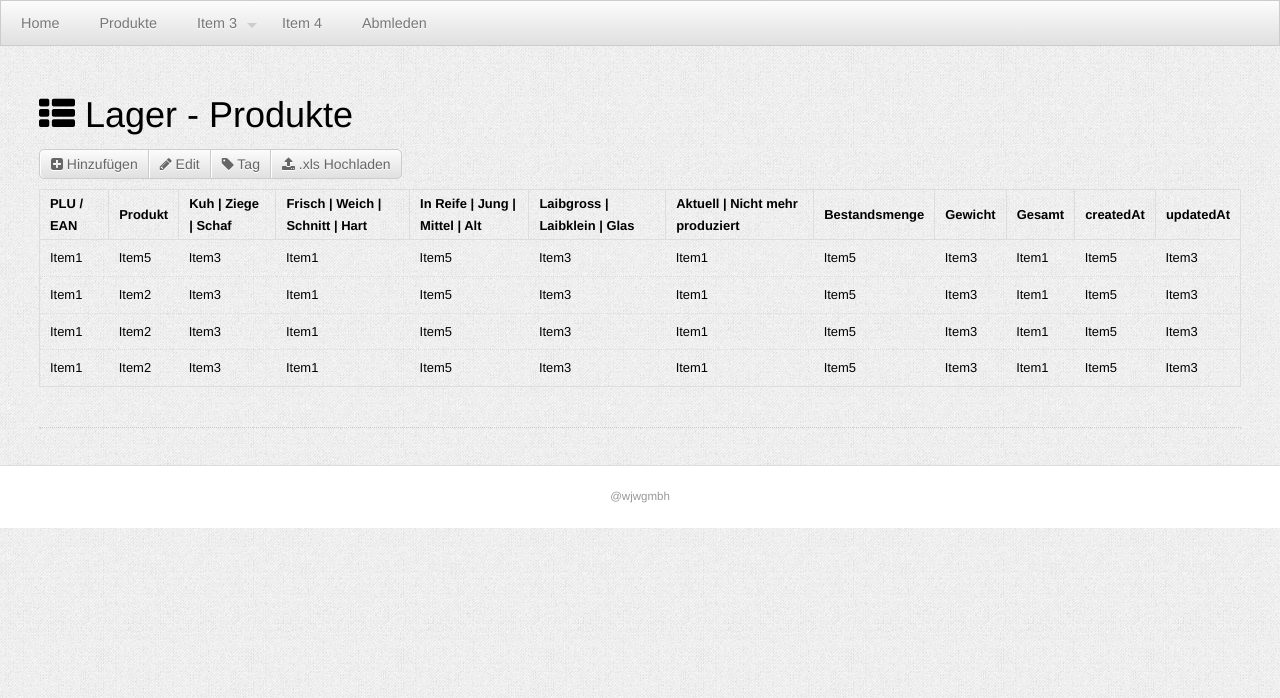
After one commit to grodekwork/lager, a CodeIgniter app: page /lager/index.php/productcontroller/index in a window 1280 px wide. The commit adds this page. Shown: the top 698 px of the page. Run offline with CodeIgniter, Linux system fonts and the light colour scheme; the visitor is signed in with stand-in values (Sample User, id 1); some libraries are stand-ins or nearby versions.

Commit message:
added a Product Controller and Views, updated routes, DBController and DBConn Model

```diff
--- a/application/config/routes.php
+++ b/application/config/routes.php
@@ -62,5 +62,10 @@ $route['logout'] = 'AuthController/logout';
 $route['makeDB'] = 'DBController/makeDB';
 $route['makeTables'] = 'DBController/makeTables';
 
+
+//ProductController
+
+$route['produkte'] = 'ProductController';
+
 $route['404_override'] = '';
 $route['translate_uri_dashes'] = FALSE;
--- a/application/controllers/DBController.php
+++ b/application/controllers/DBController.php
@@ -17,6 +17,7 @@ class DBController extends CI_Controller{
         $this->load->model('DBConn','dbconn');
 
         $this->load->model('User_Model','user');
+        $this->load->model('Product_Model','product');
 
     }
 
@@ -40,7 +41,7 @@ class DBController extends CI_Controller{
         //create table user
 
         $this->user->makeTable();
-
+        $this->product->makeTable();
 
 
         //-------------------------------------------------------------------
--- a/application/controllers/MainController.php
+++ b/application/controllers/MainController.php
@@ -24,7 +24,7 @@ class MainController extends CI_Controller{
 
 
 
-        $this->isLogged = FALSE;
+        //$this->isLogged = FALSE;
 
         $this->isLogged = $this->session->userdata('isLogged');
 
@@ -54,9 +54,9 @@ class MainController extends CI_Controller{
 
             if(!$this->dbconn->ifTablesExist()){
 
-                $data['msg'] = "";
+                $data['msg'] = "Alle Tabellen müssen installiert sein! <strong class='warning'>App kann nicht richtig funktionieren!</strong>";
                 $data['link'] = base_url() . "index.php/makeTables";
-                $data['linkAlt'] = "make Tables";
+                $data['linkAlt'] = "instal the Tables";
 
                 $this->load->view("templates/warnings/info",$data);
             }
--- /dev/null
+++ b/application/controllers/ProductController.php
@@ -0,0 +1,45 @@
+<?php
+defined('BASEPATH') OR exit('No direct script access allowed');
+
+class ProductController extends CI_Controller{
+
+    public function __construct(){
+        parent::__construct();
+
+
+
+        //helpers
+
+        $this->load->model('Info','info');
+
+        //helpers
+
+        $this->load->helpers('url');
+
+        //libraries
+
+        $this->load->library("session");
+
+        if(!$this->session->userdata('isLogged')){
+            redirect(base_url());
+        }
+
+
+    }
+
+
+    public function index(){
+
+        $data['pageTitle'] = $this->info->getPageTitle() . " - Produkte";
+
+
+        $this->load->view("templates/header",$data);
+        $this->load->view("templates/menu");
+        $this->load->view("product/content");
+        $this->load->view("templates/footer");
+
+
+
+    }
+
+}
--- a/application/models/DBConn.php
+++ b/application/models/DBConn.php
@@ -18,6 +18,7 @@ class DBConn extends CI_Model{
 
 
         $this->tableNames[] = "user";
+        $this->tableNames[] = "product";
 
 
     }
--- /dev/null
+++ b/application/views/product/content.php
@@ -0,0 +1,102 @@
+<div class="grid flex">
+
+<!-- ===================================== END HEADER ===================================== -->
+
+
+
+<div class="col_12">
+
+	<h3><i class="fa fa-th-list"></i> <?php echo $pageTitle; ?> </h3>
+
+    <p>
+        <!-- Button Bar w/icons -->
+        <ul class="button-bar">
+        <li><a href=""><i class="fa fa-plus-square"></i> Hinzufügen</a></li>
+        <li><a href=""><i class="fa fa-pencil"></i> Edit</a></li>
+        <li><a href=""><i class="fa fa-tag"></i> Tag</a></li>
+        <li><a href=""><i class="fa fa-upload"></i> .xls Hochladen</a></li>
+
+        </ul>
+    </p>
+
+
+	<p>
+		<!-- Table -->
+		<table class="sortable" cellspacing="0" cellpadding="0">
+		<thead><tr>
+			<th>PLU / EAN</th>
+			<th>Produkt</th>
+			<th>Kuh | Ziege | Schaf</th>
+			<th>Frisch | Weich | Schnitt | Hart</th>
+			<th>In Reife | Jung | Mittel | Alt</th>
+			<th>Laibgross | Laibklein | Glas</th>
+			<th>Aktuell | Nicht mehr produziert</th>
+			<th>Bestandsmenge</th>
+			<th>Gewicht</th>
+			<th>Gesamt</th>
+			<th>createdAt</th>
+			<th>updatedAt</th>
+		</tr></thead>
+		<tbody><tr>
+			<td>Item1</td>
+			<td>Item5</td>
+			<td>Item3</td>
+			<td>Item1</td>
+			<td>Item5</td>
+			<td>Item3</td>
+			<td>Item1</td>
+			<td>Item5</td>
+			<td>Item3</td>
+			<td>Item1</td>
+			<td>Item5</td>
+			<td>Item3</td>
+		</tr><tr>
+			<td>Item1</td>
+			<td>Item2</td>
+			<td>Item3</td>
+			<td>Item1</td>
+			<td>Item5</td>
+			<td>Item3</td>
+			<td>Item1</td>
+			<td>Item5</td>
+			<td>Item3</td>
+			<td>Item1</td>
+			<td>Item5</td>
+			<td>Item3</td>
+		</tr><tr>
+			<td>Item1</td>
+			<td>Item2</td>
+			<td>Item3</td>
+			<td>Item1</td>
+			<td>Item5</td>
+			<td>Item3</td>
+			<td>Item1</td>
+			<td>Item5</td>
+			<td>Item3</td>
+			<td>Item1</td>
+			<td>Item5</td>
+			<td>Item3</td>
+		</tr><tr>
+			<td>Item1</td>
+			<td>Item2</td>
+			<td>Item3</td>
+			<td>Item1</td>
+			<td>Item5</td>
+			<td>Item3</td>
+			<td>Item1</td>
+			<td>Item5</td>
+			<td>Item3</td>
+			<td>Item1</td>
+			<td>Item5</td>
+			<td>Item3</td>
+		</tr></tbody>
+		</table>
+	</p>
+
+
+	<hr />
+
+
+</div>
+
+</div><!-- END GRID -->
--- a/application/views/templates/menu.php
+++ b/application/views/templates/menu.php
@@ -1,7 +1,7 @@
 <!-- Menu Horizontal -->
 <ul class="menu">
 <li><a href="<?php echo base_url();?>">Home</a></li>
-<li><a href="">Item 2</a></li>
+<li><a href="<?php echo base_url();?>index.php/produkte">Produkte</a></li>
 <li><a href=""><span class="icon" data-icon="R"></span>Item 3</a>
 	<ul>
 	<li><a href=""><i class="fa fa-car"></i> Sub Item</a></li>
@@ -17,4 +17,5 @@
 	</ul>
 </li>
 <li><a href="">Item 4</a></li>
+<li><a href="<?php echo base_url()?>index.php/logout">Abmleden</a></li>
 </ul>
--- a/style.css
+++ b/style.css
@@ -153,3 +153,7 @@ border:5px solid #ddd;
 margin:30px 0;
 display:block;
 }
+
+.warning{
+	color: red;
+}
```
Also changed, not shown: application/models/Product_Model.php (added, +177 -0 lines), application/views/templates/content.php (+4 -19 lines).
